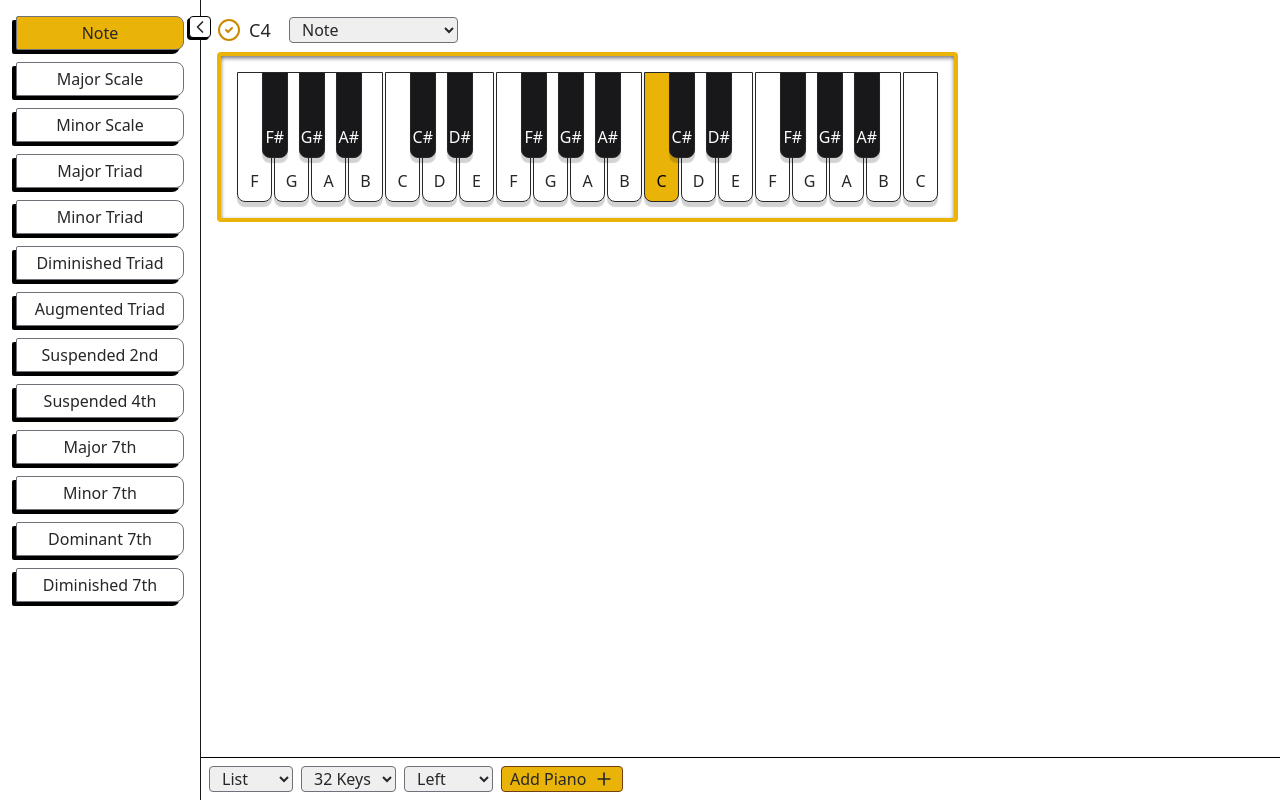
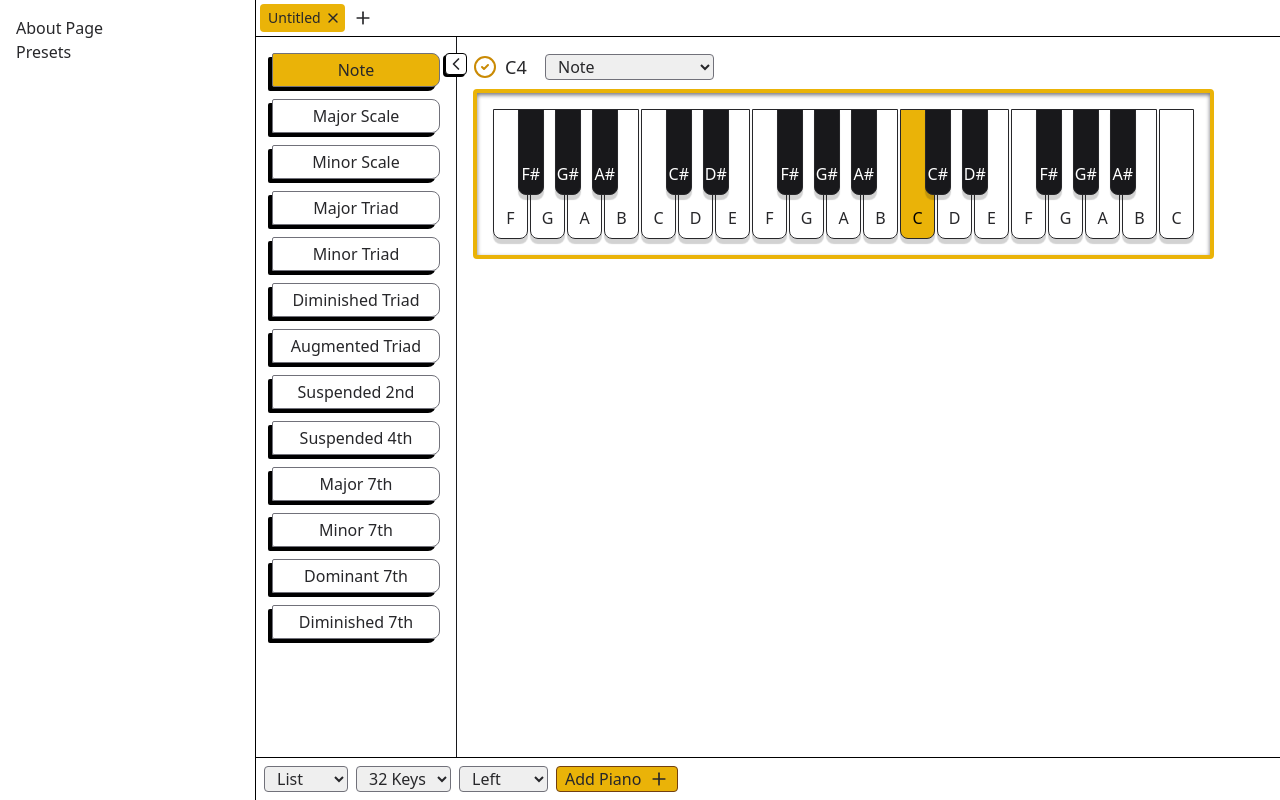
Before and after one commit to samstorment/piano-visualizer, a SvelteKit app: page / in a window 1280 px wide. Built offline with nearby package versions, Linux system fonts and the light colour scheme.

Commit message:
Sloppy spaghetti speedrun adding presets

```diff
--- a/src/app.css
+++ b/src/app.css
@@ -6,6 +6,8 @@
 
     body {
         @apply text-zinc-800;
+        max-height: 100dvh;
+        overflow: hidden;
     }
 
     button {
--- a/src/lib/rack.svelte.ts
+++ b/src/lib/rack.svelte.ts
@@ -10,17 +10,19 @@ export interface CreateRackProps {
     columns?: RackColumns,
     key_count?: KeyCount,
     pianos?: Piano[],
+    selected_id?: PianoID
 }
 
 export function create_rack({
     alignment = 'left',
     columns = 1,
     key_count = 32,
-    pianos = [ create_piano({ key_count }) ]
+    pianos = [ create_piano({ key_count }) ],
+    selected_id = pianos[0]?.id
 }: CreateRackProps = {}) {
 
     let _pianos = $state(pianos);
-    let _selected_id = $state(pianos[0].id);
+    let _selected_id = $state(selected_id);
     let _key_count = $state(key_count);
     let _columns = $state(columns);
     let _alignment = $state(alignment);
--- a/src/lib/tab.svelte.ts
+++ b/src/lib/tab.svelte.ts
@@ -1,33 +1,49 @@
-import { create_rack, type Rack } from "./rack.svelte";
+import { create_rack, type Rack } from "$lib/rack.svelte";
 
-interface ITab {
-    title: string
-}
+export type TabId = ReturnType<typeof crypto.randomUUID>;
 
-interface RackTab extends ITab {
-    rack: Rack
-}
-
-// interface
+type TabType = 'page' | 'rack';
 
 export interface CreateTabProps {
     title?: string;
-    rack?: Rack
+    id?: TabId;
 }
 
-export function create_tab({
-    title = 'New Tab',
-    rack = create_rack()
-}: CreateTabProps = {}) {
-    let _title = $state(title);
-    let _rack = $state(rack);
+abstract class BaseTab<T extends TabType> {
 
-    return {
-        get title() { return _title },
-        set title(val) { _title = val },
-        get rack() { return _rack },
-        set rack(val) { _rack = val },
+    abstract readonly type: T;
+    readonly id = crypto.randomUUID();
+    title: string = $state('Untitled')
+
+    constructor({ title, id }: CreateTabProps = {}) {
+        this.title = title ?? this.title;
+        this.id = id ?? this.id;
     }
 }
 
-export type Tab = ReturnType<typeof create_tab>;
+
+export class RackTab extends BaseTab<"rack"> {
+
+    readonly type = "rack";
+    rack: Rack;
+
+    constructor(rack: Rack = create_rack(), props: CreateTabProps = {}) {
+        super(props);
+        this.rack = rack;
+    }
+}
+
+export type TabPage = 'about' | 'presets' | 'settings';
+
+export class PageTab extends BaseTab<"page"> {
+
+    readonly type = "page";
+    page: TabPage;
+
+    constructor(page: TabPage, props: CreateTabProps = { }) {
+        super(props);
+        this.page = page;
+    }
+}
+
+export type Tab = RackTab | PageTab;
--- a/src/routes/+page.svelte
+++ b/src/routes/+page.svelte
@@ -1,52 +1,127 @@
 <script lang="ts">
     import { create_rack, type Rack } from "$lib/rack.svelte";
-	import Sidebar from "./Sidebar.svelte";
-	import Footer from "./Footer.svelte";
 	import RackComponent from "./Rack.svelte";
 	import { onMount } from "svelte";
 	import { create_piano } from "$lib/piano.svelte";
 	import { browser } from "$app/environment";
+	import { RackTab, PageTab, type Tab, type TabPage } from "$lib/tab.svelte";
+	import { Plus, X } from "lucide-svelte";
+	import About from "./About.svelte";
+	import Presets from "./Presets.svelte";
 
-    let rack = $state(create_rack());
-    let initialized = $state(false);
+    let tabs : Tab[] = $state([ new RackTab() ]);
+    let active_tab_id = $state(tabs[0].id);
+    let active_tab = $derived(tabs.find(t => t.id === active_tab_id));
+
+
+    function add_page(page: TabPage, title: string) {
+        const existing_about_tab = tabs.find(t => t.type === 'page' && t.page === page);
+
+        if (existing_about_tab) {
+            active_tab_id = existing_about_tab.id;
+            return;
+        }
+
+        const new_tab = new PageTab(page, { title });
+        tabs.push(new_tab);
+        active_tab_id = new_tab.id
+    }
 
     // load rack saved in local storage
     // don't really like that this causes a load but its a useful feature
-    onMount(() => {
-        if (!browser) {
-            initialized = true;
-            return;
-        }
+    // onMount(() => {
+    //     if (!browser) {
+    //         initialized = true;
+    //         return;
+    //     }
 
-        const stored_json = localStorage.getItem('rack');
+    //     const stored_json = localStorage.getItem('racks');
 
-        if (!stored_json) {
-            initialized = true;
-            return;
-        }
+    //     if (!stored_json) {
+    //         initialized = true;
+    //         return;
+    //     }
 
-        const stored = JSON.parse(stored_json) as Rack;
+    //     const stored = JSON.parse(stored_json) as Rack[];
 
-        rack = create_rack({
-            ...stored,
-            pianos: stored.pianos.map(create_piano)
-        });
+    //     racks = stored.map(rack => create_rack({
+    //         ...rack,
+    //         pianos: rack.pianos.map(create_piano)
+    //     }));
 
-        rack.selected_id = stored.selected_id;
+    //     initialized = true;
+    // });
 
-        initialized = true;
-    });
-
-    $effect(() => {
-        if (!browser) return;
-        localStorage.setItem('rack', JSON.stringify($state.snapshot(rack)));
-    });
+    // $effect(() => {
+    //     if (!browser) return;
+    //     localStorage.setItem('racks', JSON.stringify($state.snapshot(racks)));
+    // });
 </script>
 
-<div class="flex">
-    <Sidebar bind:piano={rack.selected_piano} />
+<div class="flex h-dvh">
 
-    <main class="flex flex-col flex-1 min-w-0 min-h-dvh">
+    <aside class="p-4 w-64 border-r border-black">
+        <button class="block" onclick={() => add_page('about', 'About')}>
+            About Page
+        </button>
+        <button class="block" onclick={() => add_page('presets', 'Presets')}>
+            Presets
+        </button>
+    </aside>
+
+    <main class="flex flex-col flex-1 min-w-0">
+        <header class="p-1 flex gap-1 items-center overflow-auto shrink border-b border-black">
+            {#each tabs as tab, i}
+                <div class={{ "relative rounded text-sm": true, "bg-yellow-500": active_tab_id === tab.id, "hover:bg-yellow-200": active_tab_id !== tab.id}}>
+                    <button
+                        onclick={() => active_tab_id = tab.id}
+                        class={{ "pr-6 px-2 py-1 rounded": true }}
+                    >
+                        {tab.title}
+                    </button>
+                    <button
+                        class="absolute right-1 top-1/2 -translate-y-1/2 hover:bg-yellow-400 rounded"
+                        onclick={() => {
+                            const i = tabs.findIndex(t => t.id === tab.id);
+                            if (i < 0) return;
+
+                            if (tab.id === active_tab_id) {
+                                if (i < tabs.length - 1) active_tab_id = tabs[i + 1].id;
+                                else active_tab_id = tabs[i - 1].id;
+                            }
+
+                            tabs.splice(i, 1);
+                        }}
+                    >
+                        <X class="w-4 h-4" />
+                    </button>
+                </div>
+            {/each}
+            <button class="px-1 py-1 hover:bg-yellow-100 rounded"
+                 onclick={() => { const new_tab =  new RackTab(); tabs.push(new_tab); active_tab_id = new_tab.id }}>
+                <span class="sr-only">Add New Tab</span>
+                <Plus />
+            </button>
+        </header>
+        <section class="flex-1 min-h-0">
+            {#if !active_tab}
+                <div>Oh No!</div>
+            {:else if active_tab.type === 'rack'}
+                <RackComponent bind:rack={active_tab.rack} />
+            {:else if active_tab.type === 'page'}
+                {#if active_tab.page === 'about'}
+                    <About />
+                {:else if active_tab.page === 'presets'}
+                    <Presets bind:tabs bind:active_tab_id />
+                {/if}
+            {/if}
+        </section>
+    </main>
+
+
+    <!-- <Sidebar bind:piano={rack.selected_piano} /> -->
+
+    <!-- <main class="flex flex-col flex-1 min-w-0 min-h-dvh">
         {#if initialized}
             <RackComponent bind:rack />
         {:else}
@@ -55,5 +130,5 @@
             </div>
         {/if}
         <Footer bind:rack />
-    </main>
+    </main> -->
 </div>
--- /dev/null
+++ b/src/routes/About.svelte
@@ -0,0 +1,5 @@
+<div class="p-4">
+    <h1 class="text-4xl mb-4">About</h1>
+
+    <p>Here is the about page</p>
+</div>
--- a/src/routes/Footer.svelte
+++ b/src/routes/Footer.svelte
@@ -12,7 +12,7 @@
     }: Props = $props();
 </script>
 
-<footer class="flex gap-2 items-center p-2 border-t border-black bg-white mt-auto sticky bottom-0 overflow-auto">
+<footer class="flex gap-2 items-center p-2 border-t border-black bg-white mt-auto overflow-auto z-50">
 
     <select
         name="keyboard-size"
--- /dev/null
+++ b/src/routes/Presets.svelte
@@ -0,0 +1,81 @@
+<script lang="ts">
+	import { DisplayId } from "$lib/display";
+	import { get_major_key, get_minor_key, get_notes, get_pitch, type Note } from "$lib/music";
+	import { create_piano, type KeyCount } from "$lib/piano.svelte";
+	import { create_rack, type RackAlignment } from "$lib/rack.svelte";
+	import { RackTab, type Tab, type TabId } from "$lib/tab.svelte";
+
+
+    interface Props {
+        tabs: Tab[],
+        active_tab_id: TabId
+    }
+
+    let {
+        tabs = $bindable(),
+        active_tab_id = $bindable()
+    }: Props = $props();
+
+    const key_count: KeyCount = 61;
+    const alignment: RackAlignment = 'center';
+
+    function get_major_chord_pianos(note: Note) {
+
+        const pianos = get_major_key(note)
+            .slice(0, -1)
+            .map((note, i) => {
+                let display_id = DisplayId.MAJOR_CHORD;
+                if (i === 1 || i === 2 || i === 5) display_id = DisplayId.MINOR_CHORD;
+                if (i === 6) display_id = DisplayId.DIMINISHED_CHORD;
+                return create_piano({ selected_note: note, display_id, key_count });
+            });
+
+        return create_rack({ columns: 2, key_count, pianos, alignment });
+    }
+
+    function get_minor_chord_pianos(note: Note) {
+        const pianos = get_minor_key(note)
+            .slice(0, -1)
+            .map((note, i) => {
+                let display_id = DisplayId.MAJOR_CHORD;
+                if (i === 0 || i === 3 || i === 4) display_id = DisplayId.MINOR_CHORD;
+                if (i === 1) display_id = DisplayId.DIMINISHED_CHORD;
+                return create_piano({ selected_note: note, display_id, key_count });
+            });
+
+        return create_rack({ columns: 2, key_count, pianos, alignment });
+    }
+</script>
+
+<div class="p-4 flex flex-wrap gap-8">
+
+    <div>
+        <h1 class="text-4xl mb-4">Major Chords</h1>
+
+        {#each get_notes({ low: 'C3', high: 'B3' }) as note}
+            {@const title = `${get_pitch(note)} Major Chords`}
+            <button class="block" onclick={() => {
+                const new_tab = new RackTab(get_major_chord_pianos(note), { title });
+                tabs.push(new_tab);
+                active_tab_id = new_tab.id;
+            }}>
+                {title}
+            </button>
+        {/each}
+    </div>
+
+    <div>
+        <h1 class="text-4xl mb-4">Minor Chords</h1>
+
+        {#each get_notes({ low: 'C3', high: 'B3' }) as note}
+            {@const title = `${get_pitch(note)} Minor Chords`}
+            <button class="block" onclick={() => {
+                const new_tab = new RackTab(get_minor_chord_pianos(note), { title });
+                tabs.push(new_tab);
+                active_tab_id = new_tab.id;
+            }}>
+                {title}
+            </button>
+        {/each}
+    </div>
+</div>
--- a/src/routes/Rack.svelte
+++ b/src/routes/Rack.svelte
@@ -2,6 +2,8 @@
 	import type { Rack } from "$lib/rack.svelte";
 	import { flip } from "svelte/animate";
 	import Keys from "./Keys.svelte";
+	import Sidebar from "./Sidebar.svelte";
+	import Footer from "./Footer.svelte";
 
     interface Props {
         rack: Rack
@@ -12,6 +14,10 @@
     }: Props = $props();
 </script>
 
+<div class="flex flex-col h-full">
+    <div class="flex flex-1 min-h-0">
+        <Sidebar bind:piano={rack.selected_piano} />
+        <div class="flex-1 overflow-auto">
             <div class={{ "max-w-fit": true, "mx-auto": rack.alignment === "center", "ml-auto": rack.alignment === "right" }}>
                 <ul
                     class={{
@@ -29,3 +35,7 @@
                     {/each}
                 </ul>
             </div>
+        </div>
+    </div>
+    <Footer bind:rack />
+</div>
--- a/src/routes/Sidebar.svelte
+++ b/src/routes/Sidebar.svelte
@@ -27,9 +27,7 @@
 
 
 <aside class={{
-    "top-0 bg-white z-10 border-r border-zinc-900 h-dvh": true,
-    "fixed sm:sticky": open,
-    "sticky": !open
+    "relative bg-white border-r border-zinc-900 min-h-0": true,
 }}>
 
     <button class="toggle absolute right-0 border translate-x-1/2 bg-white border-black rounded shadow top-4 hover:shadow z-20"
```
Lines whose indentation alone changed are shown as unchanged.
